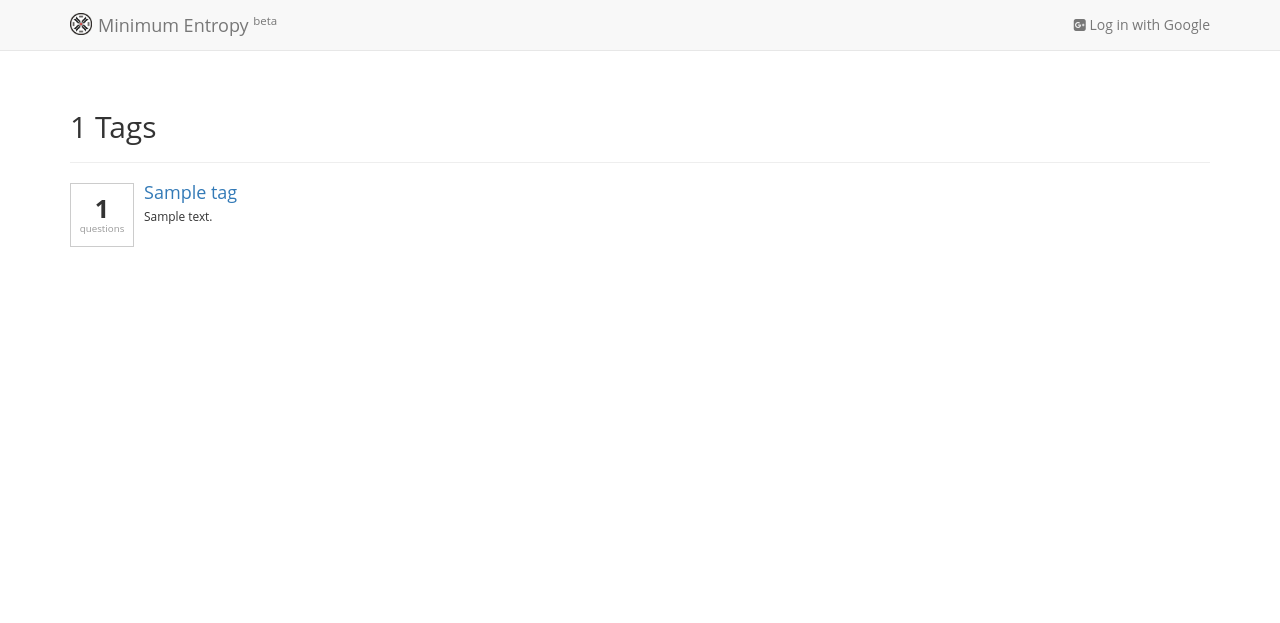
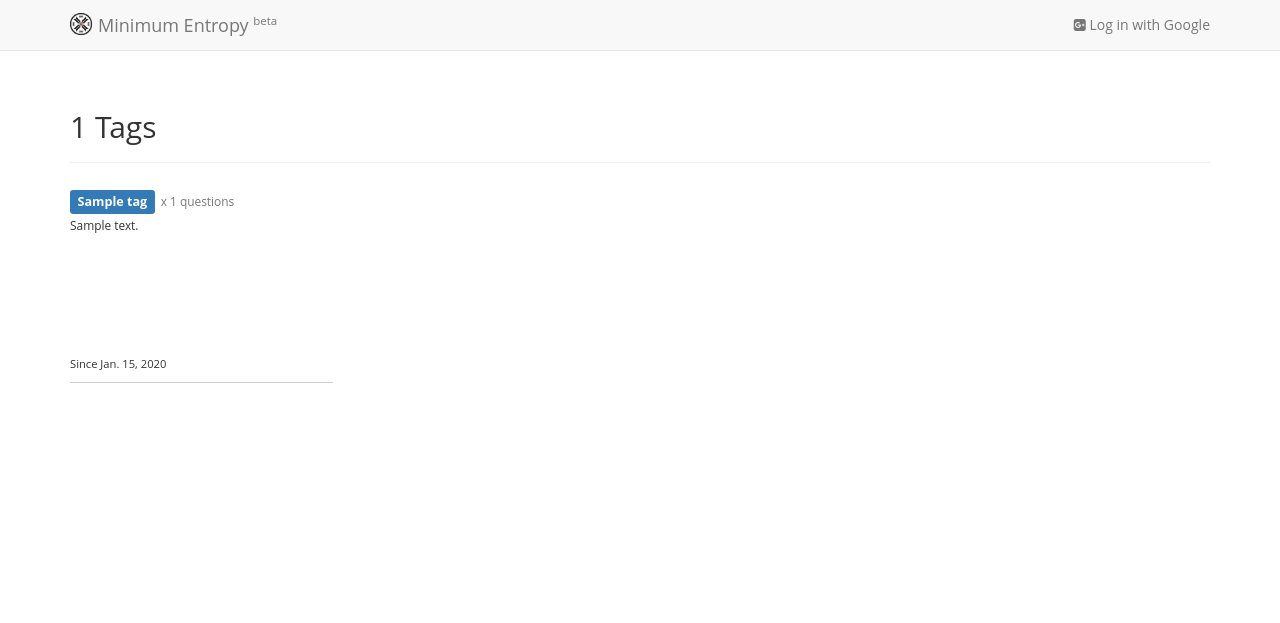
Before and after one commit to DistrictDataLabs/minimum-entropy, a Django app: template minent/templates/tagging/list.html in a window 1280 px wide. Shown: the top 623 px of the page. Run offline with Django 3.2, Linux system fonts and the light colour scheme; the template is opened without the code that fills it: most values are stand-ins (such as "Sample title", 1, 10 or a date in 2020); parts of the project's set-up code (start-up, migrations or seed data) failed here and were passed over; some libraries are stand-ins or nearby versions.

Commit message:
SO style tag grid

```diff
--- a/minent/assets/css/taggrid.css
+++ b/minent/assets/css/taggrid.css
@@ -1,20 +1,35 @@
 /* Styles for the tag grid page */
 
 .tag-block {
-    min-height: 128px;
+    height: 192px;
+    position: relative;
+    border-bottom: 1px solid #ccc;
+    margin: 8px 0;
 }
 
-.tag-question-count {
-    border: 1px solid #ccc;
-    width: 64px;
-    height: 64px;
-    padding-top: 6px;
+.tag-heading-left {
+    width: 80%;
 }
+
+.tag-name {
+    font-size: 0.90em;
+}
+
+.tag-count {
+    padding-left: 6px;
+}
+
+.tag-body {
+    margin: 6px 0;
+}
+
 
 .tag-description {
     font-size: .85em;
 }
 
 .tag-meta-list {
-    font-size: .7em;
+    font-size: .8em;
+    position: absolute;
+    bottom: 0;
 }
--- a/minent/templates/tagging/list.html
+++ b/minent/templates/tagging/list.html
@@ -27,36 +27,43 @@
         <!-- the size of the tag grid is determined responsively -->
         <div class="col-xs-12 col-sm-6 col-md-4 col-lg-3">
           <div class="tag-block">
-            <div class="media">
-              <div class="media-left text-center">
-                <p class="tag-question-count">
-                  <span class="statistic">{{ tag.questions.count|intcomma }}</span>
-                  <span class="statlabel" style="margin-top:-4px; display:block;">questions</span>
-                </p>
+            <div class="tag-heading">
+              <div class="tag-heading-left pull-left">
+                <a class="pull-left" href="{% url 'question-list' %}?tag={{ tag.slug }}">
+                  <span class="tag-name label label-primary">{{ tag }}</span>
+                </a>
+                <span class="tag-count text-muted">
+                  <small>x {{ tag.questions.count|intcomma }} questions</small>
+                </span>
               </div>
-              <div class="media-body">
-                <a class="pull-left" href="{% url 'question-list' %}?tag={{ tag.slug }}">
-                  <h4 class="media-heading">{{ tag }}</h4>
-                </a>
-                {% if user.is_staff %}
-                <a class="pull-right" href="{% url 'admin:tagging_tag_change' tag.id %}">
+
+              <div class="tag-heading-right pull-right">
+              {% if user.is_staff %}
+                <a href="{% url 'admin:tagging_tag_change' tag.id %}">
                   <small><i class="fa fa-edit"></i> edit</small>
                 </a>
                 {% endif %}
-                <div class="clearfix"></div>
-                {% if tag.description %}
-                <p class="tag-description">{{ tag.description }}</p>
-                {% endif %}
               </div>
+              <div class="clearfix"></div>
             </div>
+
+            <div class="tag-body">
+              {% if tag.description %}
+              <p class="tag-description">{{ tag.description }}</p>
+              {% endif %}
+            </div>
+
             <ul class="list-inline list-unstyled tag-meta-list">
               {% if tag.is_synonym %}
               <li class="text-warning">Synonym: {{ tag.head_word }}</li>
               {% endif %}
               {% if user.is_staff %}
               <li>Creator: {{ tag.creator.username }}</li>
+              {% else %}
+              <li>Since {{ tag.created|date }}</li>
               {% endif %}
             </ul>
+
           </div>
         </div>
 
--- a/tagging/views.py
+++ b/tagging/views.py
@@ -35,7 +35,7 @@ class TagList(LoginRequired, ListView):
     model = Tag
     template_name = "tagging/list.html"
     context_object_name = "tag_list"
-    paginate_by = 16
+    paginate_by = 24
 
     def get_queryset(self):
         """
```
